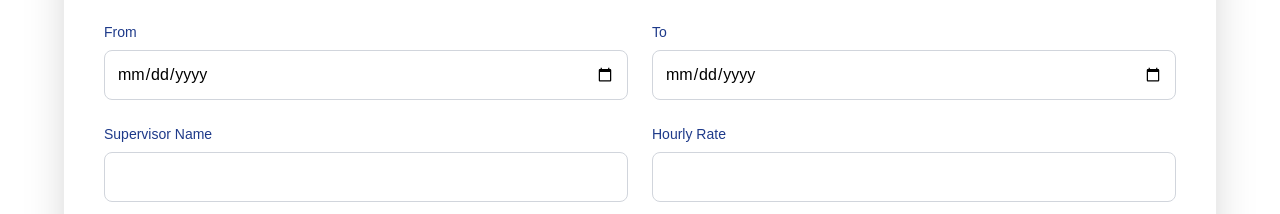
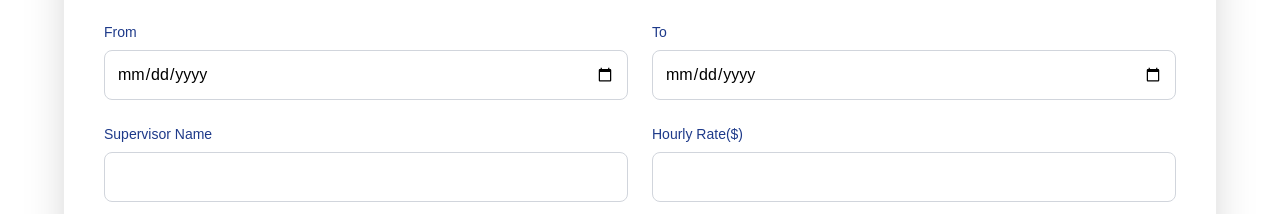
Before and after one commit to Charlesjnr1/ZaraHealthcare, a Next.js app: page /apply in a window 1280 px wide. Shown: the part 2333-2547 px from the top of the page. Built offline with nearby package versions, Linux system fonts and the light colour scheme.

Commit message:
Update EmploymentApplication.tsx

```diff
--- a/src/components/EmploymentApplication.tsx
+++ b/src/components/EmploymentApplication.tsx
@@ -307,7 +307,7 @@ function EmploymentHistory() {
         <Input label="From" name="from1" type="date" />
         <Input label="To" name="to1" type="date" />
         <Input label="Supervisor Name" name="supervisor1" />
-        <Input label="Hourly Rate" name="rate1" />
+        <Input label="Hourly Rate($)" name="rate1" />
       </div>
     </div>
   );
```
